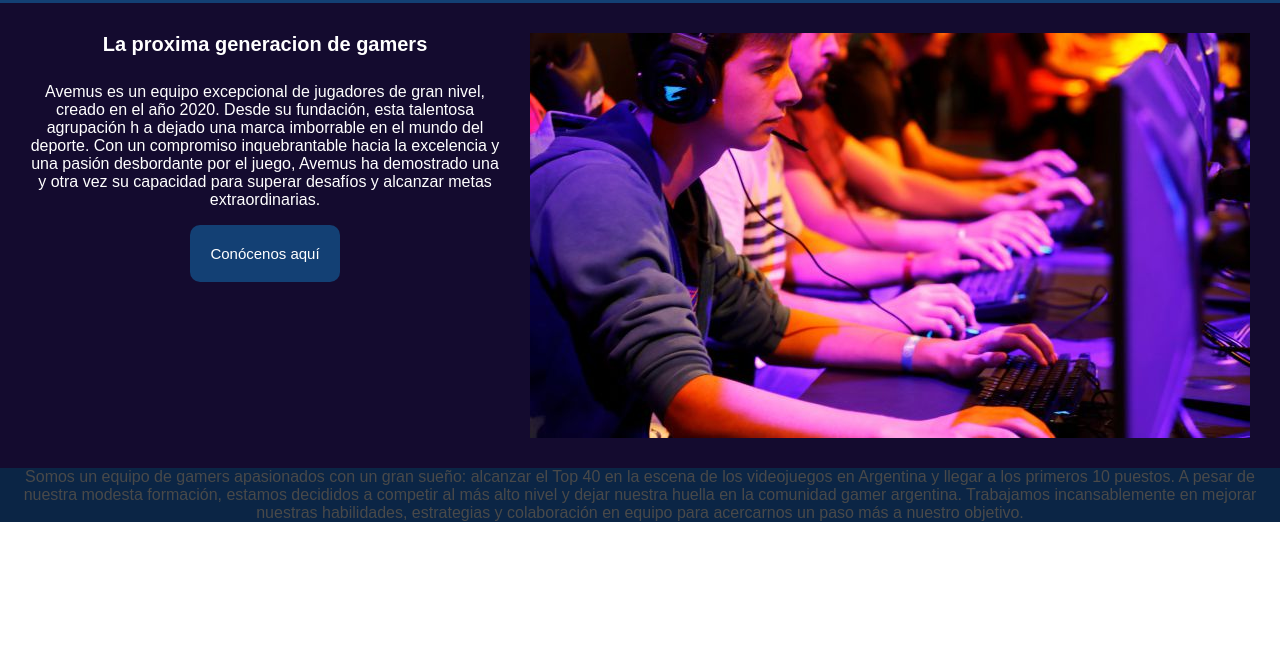
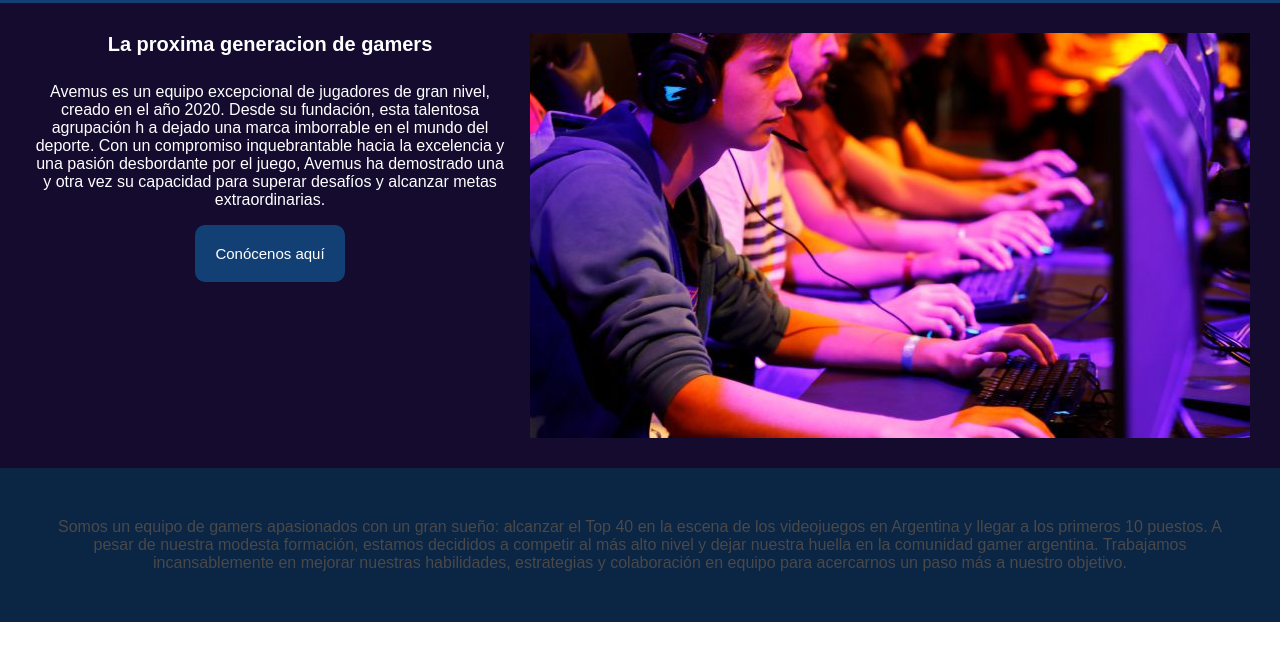
Before and after one commit to elkazuario/landing-page, a plain HTML site: page index.html in a window 1280 px wide. Shown: the part 62-722 px from the top of the page. Drawn offline with Linux system fonts and the light colour scheme.

Commit message:
first commit

```diff
--- a/style.css
+++ b/style.css
@@ -63,7 +63,6 @@ header{
     text-align: center;
     padding: 30px;
     height: 100%;
-    gap: 30px;
 
 }
 
@@ -83,6 +82,7 @@ header{
     padding:20px;
     text-align: center;
     font-size: 15px;
+
     margin-top: 25px;
 
 }
@@ -92,5 +92,8 @@ header{
     background: var(---secundario);
     color:var(---letras2);
     display: flex;
+
+    padding: 50px;
     text-align: center;
+
 }
```
